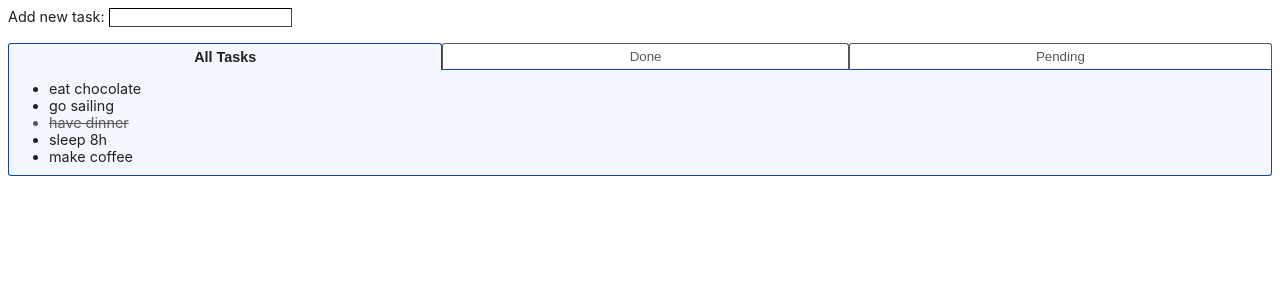
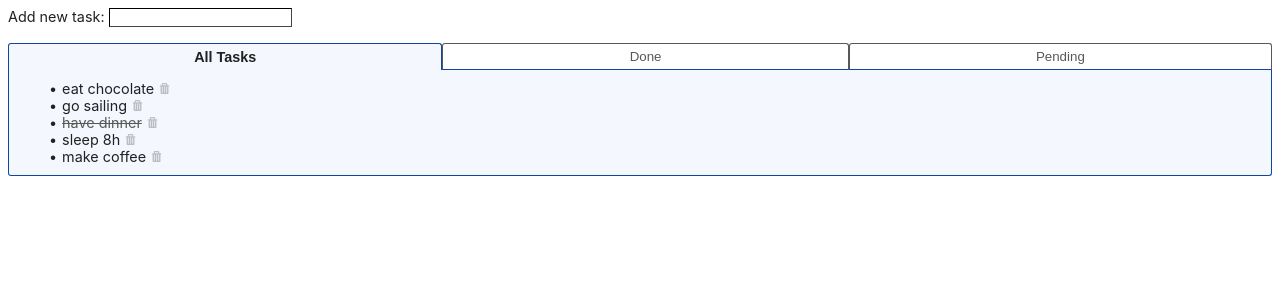
Before and after one commit to kyriri/budvarka_files-2_todo, a React (Vite) app: page / in a window 1280 px wide. Shown: the top 300 px of the page. Built offline with nearby package versions, Linux system fonts and the light colour scheme.

Commit message:
Allow deletion of to-do list task

```diff
--- a/src/components/TodoList/index.jsx
+++ b/src/components/TodoList/index.jsx
@@ -13,12 +13,6 @@ const statusType = {
   pending: 'PENDING'
 }
 
-function getNextStatus(currentStatus) {
-  return currentStatus === statusType.done
-    ? statusType.pending
-    : statusType.done
-}
-
 const initialTasks = [
   { name: 'eat chocolate', status: statusType.pending, id: generateID() },
   { name: 'go sailing', status: statusType.pending, id: generateID() },
@@ -26,6 +20,12 @@ const initialTasks = [
   { name: 'sleep 8h', status: statusType.pending, id: generateID() },
   { name: 'make coffee', status: statusType.pending, id: generateID() },
 ]
+
+function getNextStatus(currentStatus) {
+  return currentStatus === statusType.done
+    ? statusType.pending
+    : statusType.done
+}
 
 export function TodoList() {
   const [tasks, setTasks] = useState(initialTasks)
@@ -60,6 +60,14 @@ export function TodoList() {
     ])
   };
 
+  const deleteTask = (clickedTask) => {
+    const index = tasks.findIndex(task => task.id === clickedTask.id)
+    setTasks([
+      ...tasks.slice(0, index),
+      ...tasks.slice(index + 1)
+    ])
+  }
+
   const validateTaskStatus = (task) => {
     switch (filter) {
       case filterType.all:
@@ -93,7 +101,8 @@ export function TodoList() {
         {tasks.filter(validateTaskStatus).map((task) => (
           <TodoListITem
             item={task}
-            onClick={toggleTaskStatus}
+            onTextClick={toggleTaskStatus}
+            onTrashClick={deleteTask}
             key={task.id}
           />
         ))}
@@ -125,18 +134,22 @@ function NewTodoListTaskForm({onInput}) {
   )
 }
 
-function TodoListITem({ item, onClick }) {
-  const handleClick = () => onClick(item)
+function TodoListITem({ item, onTextClick, onTrashClick }) {
+  const handleTextClick = () => onTextClick(item)
+  const handleTrashClick = () => onTrashClick(item)
   return (
-    <li
-      onClick={handleClick}
-      className={item.status === statusType.done ? 'done-task' : ''}
-    >
-      {item.name}
+    <li>
+      <div>•</div>
+      <div
+        onClick={handleTextClick}
+        className={item.status === statusType.done ? 'done-task' : ''}
+      >
+        {item.name}
+      </div>
+      <div onClick={handleTrashClick}><img className='trash-can' src='icon-trash-can.png' alt='An image of trash can that, when clicked, deletes the task besides it'/></div>
     </li>
   )
 }
-
 
 function FilterButton({ type = filterType.all, active, onClick, children }) {
   return (
--- a/src/components/TodoList/style.css
+++ b/src/components/TodoList/style.css
@@ -108,3 +108,20 @@ ul {
   color: var(--text-light);
   text-decoration: line-through;
 }
+
+li {
+  display: flex;
+  gap: 5px;
+  cursor: default;
+}
+
+.trash-can {
+  width: 11px;
+  transition: 0.15s;
+  opacity: 0.5;
+}
+
+.trash-can:hover {
+  opacity: 1;
+  transform: scale(1.15);
+}
```
Also changed, not shown: public/icon-trash-can.png (added).
